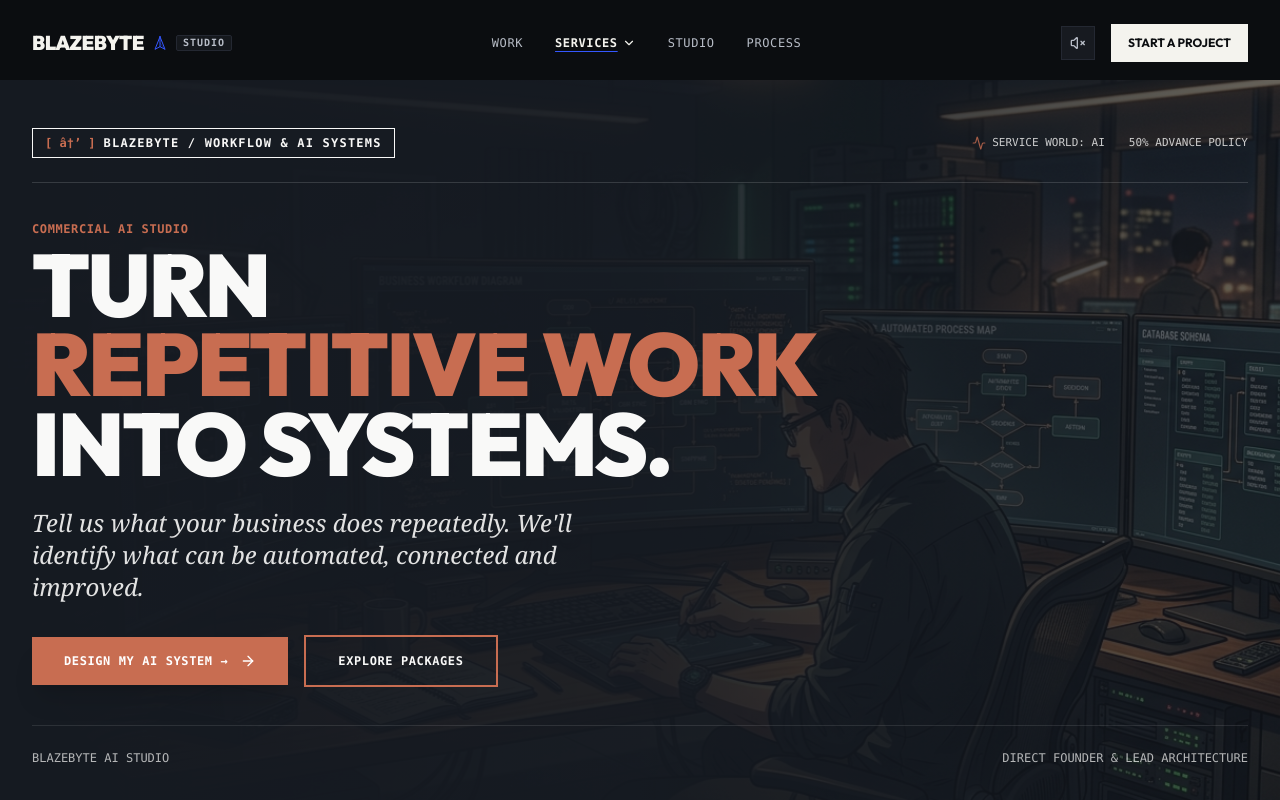
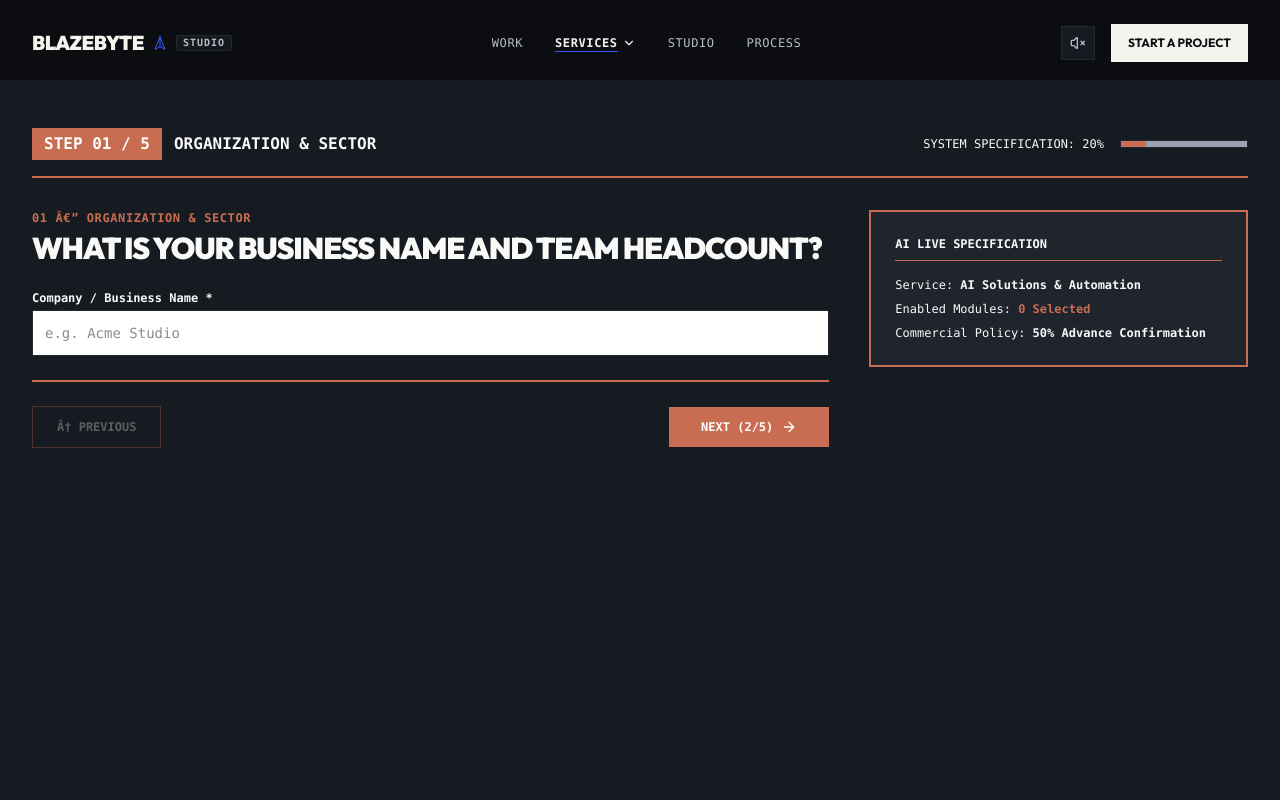
Before and after one commit to badri3012/blazebyte-studio, a Next.js app: page /ai/order in a window 1280 px wide. Shown: the top 800 px of the page. Built offline with nearby package versions, Linux system fonts and the light colour scheme.

Commit message:
Fix: Order form loads directly, remove mock payment bypasses, enforce Razorpay verification

```diff
--- a/src/components/configurator/service-order-engine.tsx
+++ b/src/components/configurator/service-order-engine.tsx
@@ -30,7 +30,7 @@
   const { playHover, playClick, playSuccess } = useSound();
 
   // Screen State: 'hero' | 'configurator' | 'submitted'
-  const [screen, setScreen] = useState<"hero" | "configurator" | "submitted">("hero");
+  const [screen, setScreen] = useState<"hero" | "configurator" | "submitted">("configurator");
   const [currentStepIdx, setCurrentStepIdx] = useState<number>(0);
   const [showEntryTransition, setShowEntryTransition] = useState<boolean>(true);
   const [mousePos, setMousePos] = useState<{ x: number; y: number }>({ x: 0, y: 0 });
```
